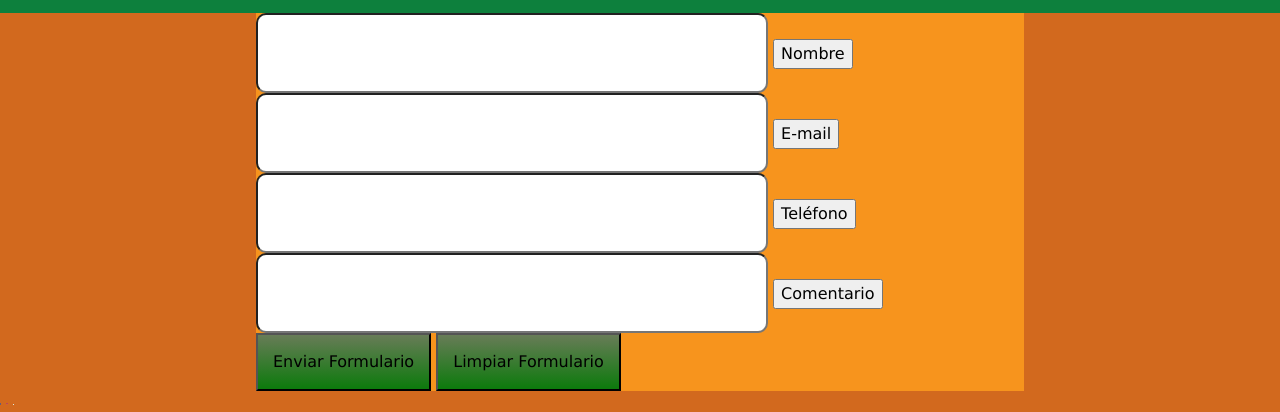
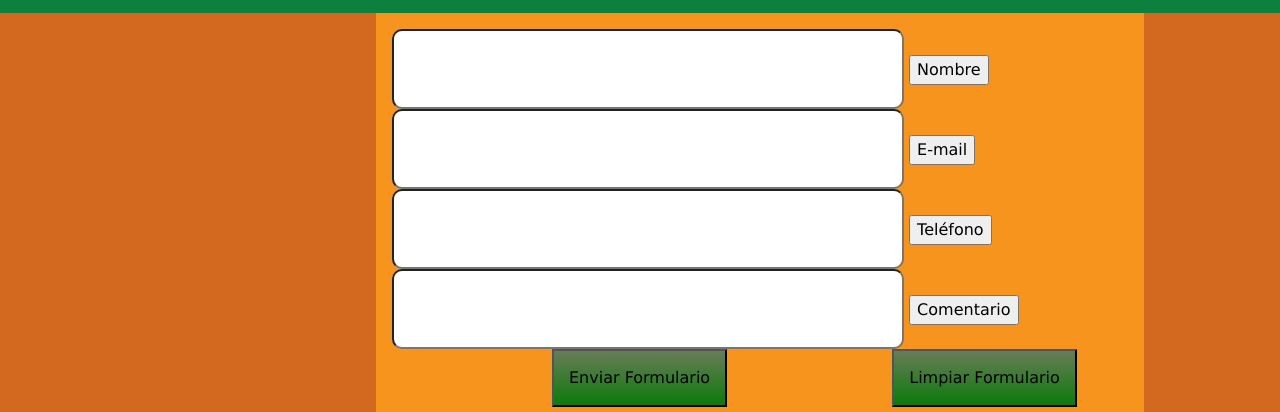
Before and after one commit to luzmariacerdaaldasoro/deportivosancristobal, a website: page paginas/contactanos.html in a window 1280 px wide. Shown: the part 227-639 px from the top of the page. Drawn offline with nearby package versions, Linux system fonts and the light colour scheme.

Commit message:
mejorando-margins

```diff
--- a/sass/style.scss
+++ b/sass/style.scss
@@ -80,8 +80,8 @@ a {
         display: flex;
         flex-wrap:wrap;
         width: 60vw;
-/*      margin-left: 40vh;
-        padding: 1rem; */
+        margin-left: 15rem;
+        padding: 1rem;
         align-items: center;
         justify-self: center;
         grid-template-rows: 1rem;
@@ -170,7 +170,7 @@ a {
 .subtitulo__bold {
     font-size: 30px;
     color: $color_instrucciones;
-/*     transform: rotate(270deg); */
+    /* transform: rotate(270deg); */
     transform-origin: 10px;
     text-shadow: 1px 1px $color_sombra;
     justify-content: right;
@@ -215,7 +215,8 @@ a {
     }
 
 .footer__imagen {
-        width: 0.1%;
+        width: 3rem;
+        height: 3 rem;
     }
 
 
@@ -325,5 +326,7 @@ button {
 
 .boton__con__transicion {
     background-image: linear-gradient(to top, $color_botones, $color_degradado);
+    margin-left: 10rem;
+    margin-top: 10 rem;
 
 }
```
Also changed, not shown: paginas/contactanos.html (+1 -1 lines), css/estilos.css.
